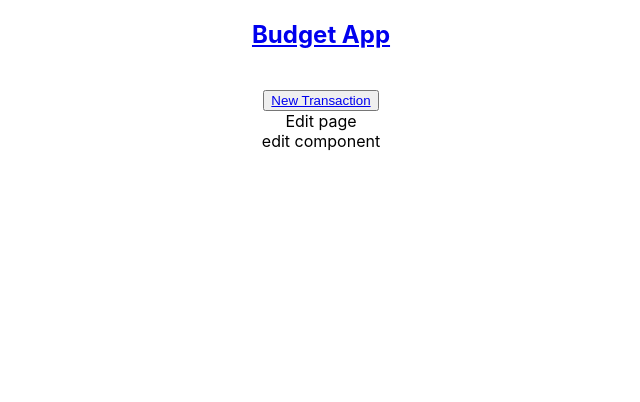
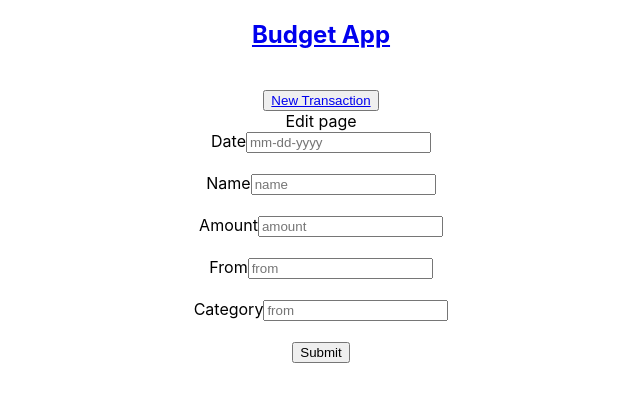
Before and after one commit to keriarmstrong/Budget-App-Frontend, a React (Create React App) app: page /budget/1/edit in a window 1280 px wide. Shown: the top 402 px of the page, without its empty margins (319-959 px from the left). Built offline with nearby package versions, Linux system fonts and the light colour scheme; no server answers.

Commit message:
added the edit form

```diff
--- a/src/components/EditTransactionForm.js
+++ b/src/components/EditTransactionForm.js
@@ -1,9 +1,75 @@
-import React from 'react'
+import React from 'react';
+import axios from 'axios';
+import { useState, useEffect } from 'react';
+import { useParams, Link, useNavigate } from 'react-router-dom';
+
+const API = process.env.REACT_APP_API_URL;
 
 export default function EditTransactionForm() {
+
+  const navigate = useNavigate();
+  let {id} = useParams();
+  const [transaction, setTransaction] = useState({
+    id: "",
+            item_name: "",
+            amount: "",
+            date: "",
+            from: "",
+            category: ""
+  })
+  function handleTextChange(e){
+    setTransaction({...transaction, [e.target.id]:[e.target.value]})
+  };
+
+  useEffect(() =>{
+    axios
+    .get(`${API}/budget/${id}`)
+    .then((res) => {
+      setTransaction(res.data)
+    })
+    .catch((err) => console.log(err))
+  }, [id]);
+
+  function updateTransaction(){
+    axios
+    .put(`${API}/budget/${id}`, transaction)
+    .then((res) => {
+      setTransaction(res.data);
+      navigate(`/budget/${id}`)
+    })
+    .catch((err) => console.log(err))
+  };
+
+  function handleSubmit(e){
+    e.preventDefault();
+    updateTransaction();
+  };
+
   return (
-    <div>
-      edit component
-    </div>
+    <div className='editTrans'>
+    <form onSubmit={handleSubmit}>
+    <label>Date</label>
+    <input onChange={handleTextChange} id='date' type='text' value={transaction.date} placeholder='mm-dd-yyyy' />
+    <br/>
+    <br/>
+    <label>Name</label>
+    <input onChange={handleTextChange} id='item_name' type='text' value={transaction.item_name} placeholder='name' />
+    <br/>
+    <br/>
+    <label>Amount</label>
+    <input onChange={handleTextChange} id='amount' type='text' value={transaction.amount} placeholder='amount' />
+    <br/>
+    <br/>
+    <label>From</label>
+    <input onChange={handleTextChange} id='from' type='text' value={transaction.from} placeholder='from' />
+   <br/>
+   <br/>
+    <label>Category</label>
+    <input onChange={handleTextChange} id='category' type='text' value={transaction.category} placeholder='from' />
+   <br/>
+   <br/>
+   <input type='submit'/>
+    </form>
+</div>
   )
 }
--- a/src/components/TransactionDetails.js
+++ b/src/components/TransactionDetails.js
@@ -17,7 +17,6 @@ let {id} = useParams();
         .catch((err) => console.log(err))
     },[id])
 
-    // console.log(`${API}/budget/${id}`);
 
     return (
     <div>
```
